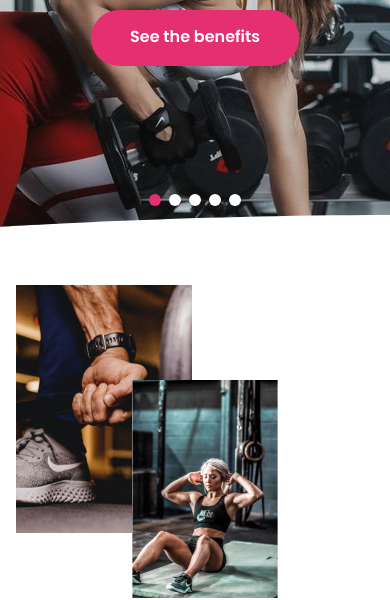
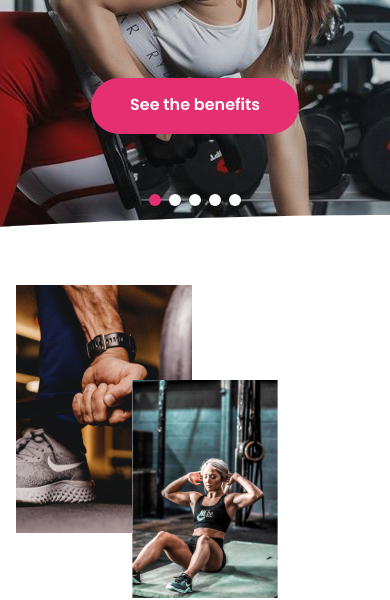
Before and after one commit to Ann-Marm/4_good_lyfe, a plain HTML site: page index.html in a window 390 px wide. Shown: the part 256-856 px from the top of the page. Drawn offline with Linux system fonts and the light colour scheme; files whose address does not match are found by name.

Commit message:
6.03.24_2

```diff
--- a/styles/hero.css
+++ b/styles/hero.css
@@ -309,7 +309,7 @@
 .hero__button {
     width: 208px;
     padding-top: 9px;
-    top: 202px;
+    top: 270px;
     left: calc((100% / 2) - 104px);
     z-index: 5;
 }
```
